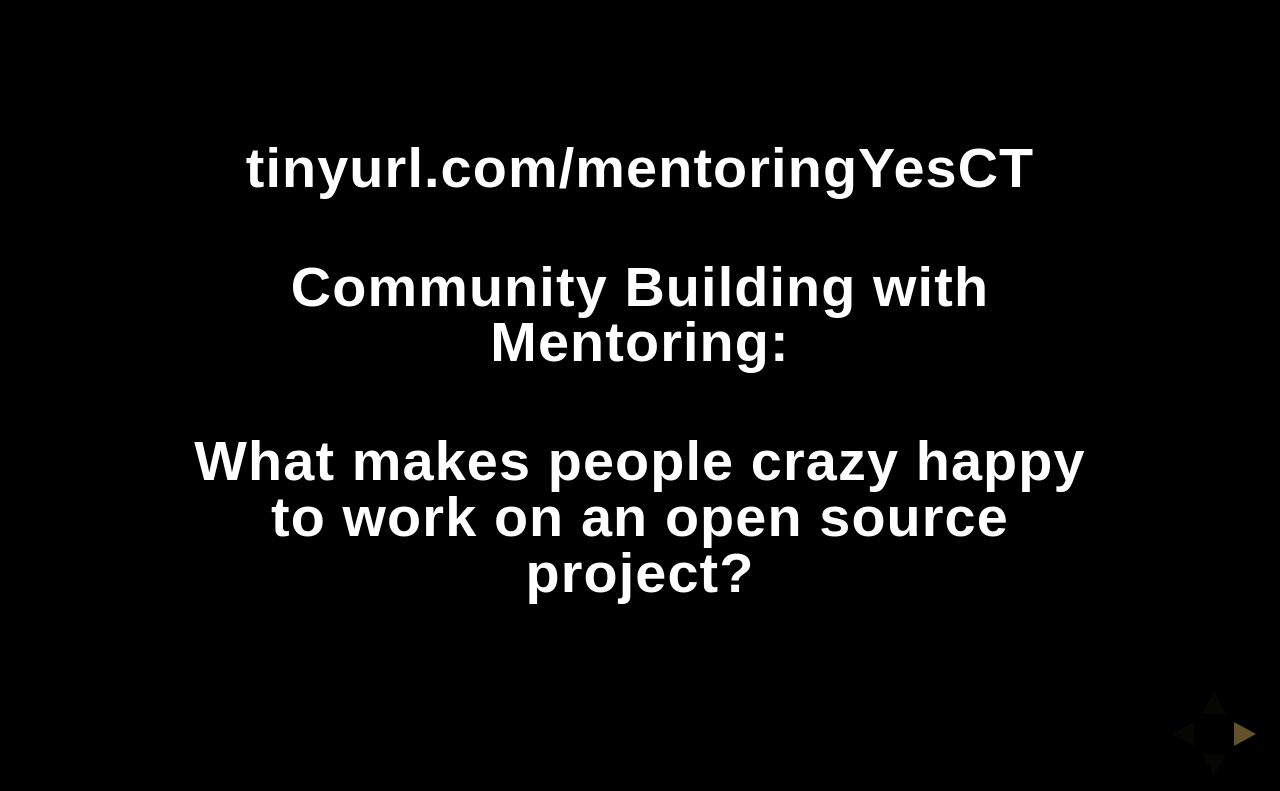
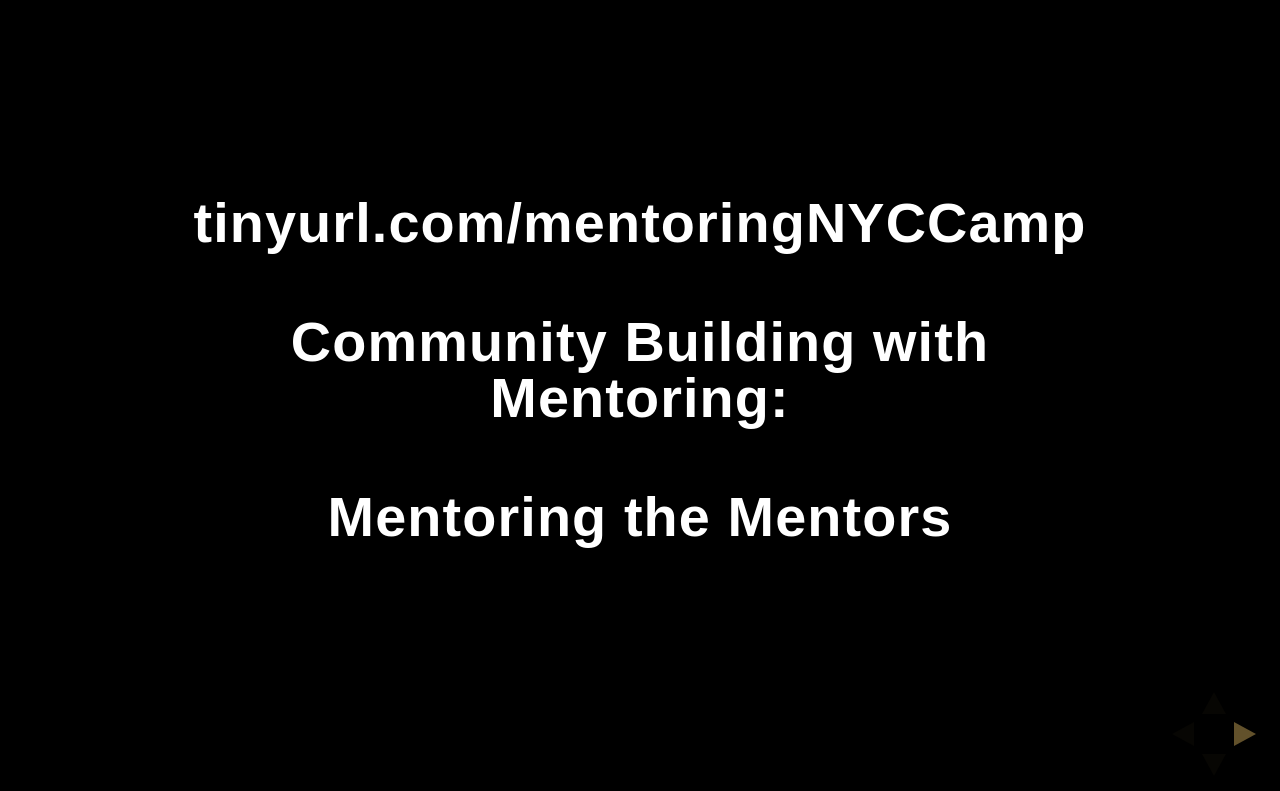
Before and after one commit to YesCT/warsaw, a plain HTML site: page mentoring/index.html in a window 1280 px wide. Drawn offline with Linux system fonts and the light colour scheme.

Commit message:
mentor mentors for nyccamp with new raw alias tinyurl

```diff
--- a/mentoring/index.html
+++ b/mentoring/index.html
@@ -56,12 +56,12 @@ not know the answer * Enable folks to continue afterward on their own.
 -->
 
 <section>
-    <h3>tinyurl.com/mentoringYesCT</h3>
+    <h3>tinyurl.com/mentoringNYCCamp</h3>
     <br/>
     <h3>Community Building with Mentoring:</h3>
     <br/>
 
-    <h3>What makes people crazy happy to work on an open source project?</h3>
+    <h3>Mentoring the Mentors</h3>
     <aside class="notes">
         <p>This session is for those curious about how people get involved and
             stay involved
@@ -497,7 +497,7 @@ not know the answer * Enable folks to continue afterward on their own.
 <section>
     <h3>Resources</h3>
     <h3><ul>
-    <li>tinyurl.com/mentoringYesCT</li>
+    <li>tinyurl.com/mentoringNYCCamp</li>
     <li>drupal.org/core-mentoring</li>
     <li>drupalmentoring.org/mentor-instructions</li>
     <li>drupal.org/new-contributors</li>
```
